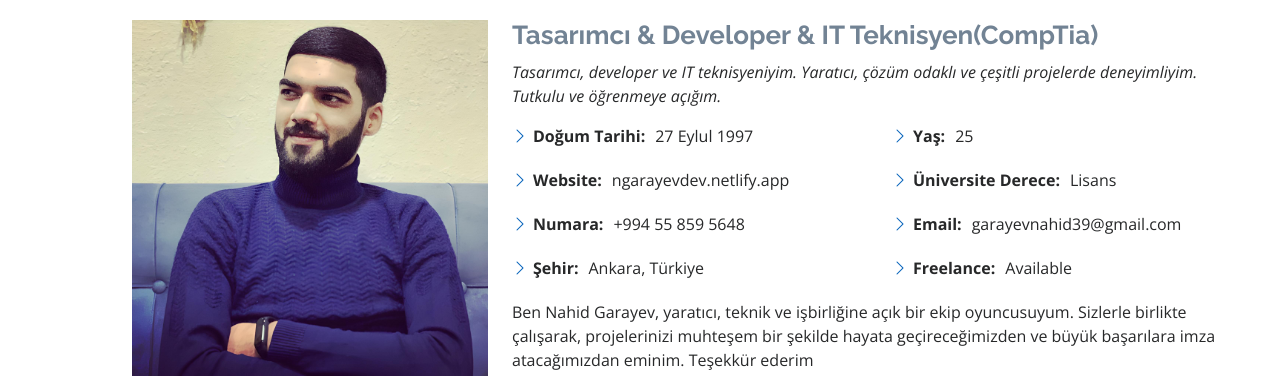
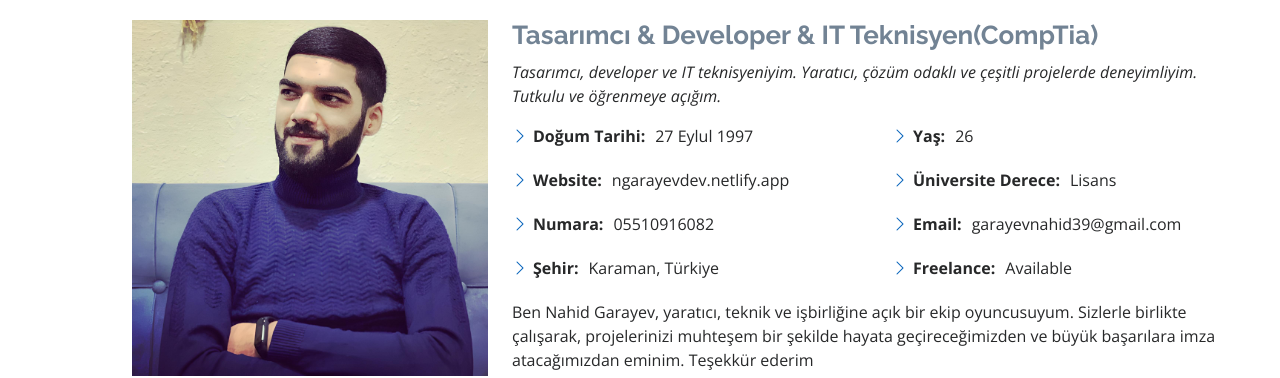
Before and after one commit to NGarayevDev/MyWebSitee, a plain HTML site: page index.html in a window 1280 px wide. Shown: the part 1140-1518 px from the top of the page. Drawn offline with nearby package versions, Linux system fonts and the light colour scheme.

Commit message:
index.html

```diff
--- a/index.html
+++ b/index.html
@@ -102,13 +102,13 @@
                 <ul>
                   <li><i class="bi bi-chevron-right"></i> <strong>Doğum Tarihi:</strong> <span>27 Eylul 1997</span></li>
                   <li><i class="bi bi-chevron-right"></i> <strong>Website:</strong> <span>ngarayevdev.netlify.app</span></li>
-                  <li><i class="bi bi-chevron-right"></i> <strong>Numara:</strong> <span>+994 55 859 5648</span></li>
-                  <li><i class="bi bi-chevron-right"></i> <strong>Şehir:</strong> <span>Ankara, Türkiye</span></li>
+                  <li><i class="bi bi-chevron-right"></i> <strong>Numara:</strong> <span>05510916082</span></li>
+                  <li><i class="bi bi-chevron-right"></i> <strong>Şehir:</strong> <span>Karaman, Türkiye</span></li>
                 </ul>
               </div>
               <div class="col-lg-6">
                 <ul>
-                  <li><i class="bi bi-chevron-right"></i> <strong>Yaş:</strong> <span>25</span></li>
+                  <li><i class="bi bi-chevron-right"></i> <strong>Yaş:</strong> <span>26</span></li>
                   <li><i class="bi bi-chevron-right"></i> <strong>Üniversite Derece:</strong> <span>Lisans</span></li>
                   <li><i class="bi bi-chevron-right"></i> <strong>Email:</strong> <span>garayevnahid39@gmail.com</span></li>
                   <li><i class="bi bi-chevron-right"></i> <strong>Freelance:</strong> <span>Available</span></li>
```
